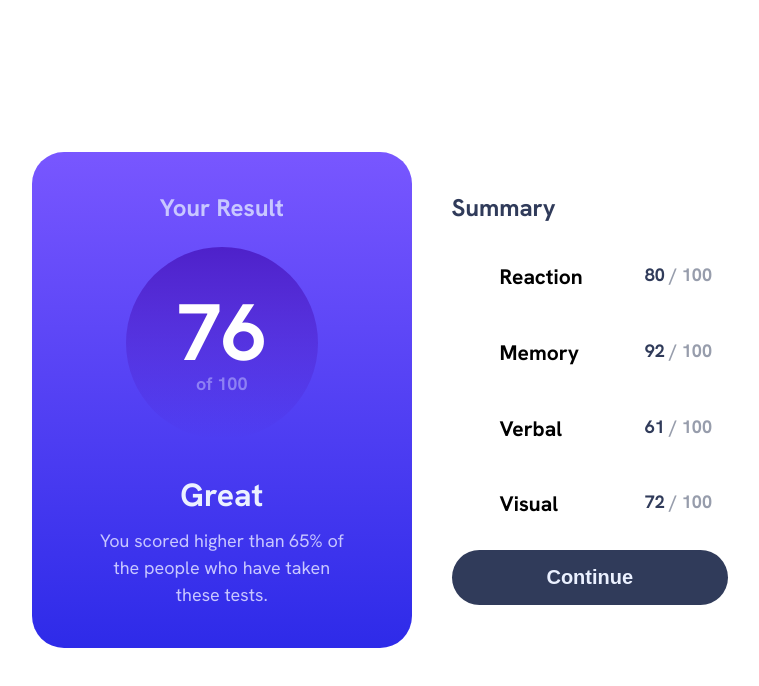
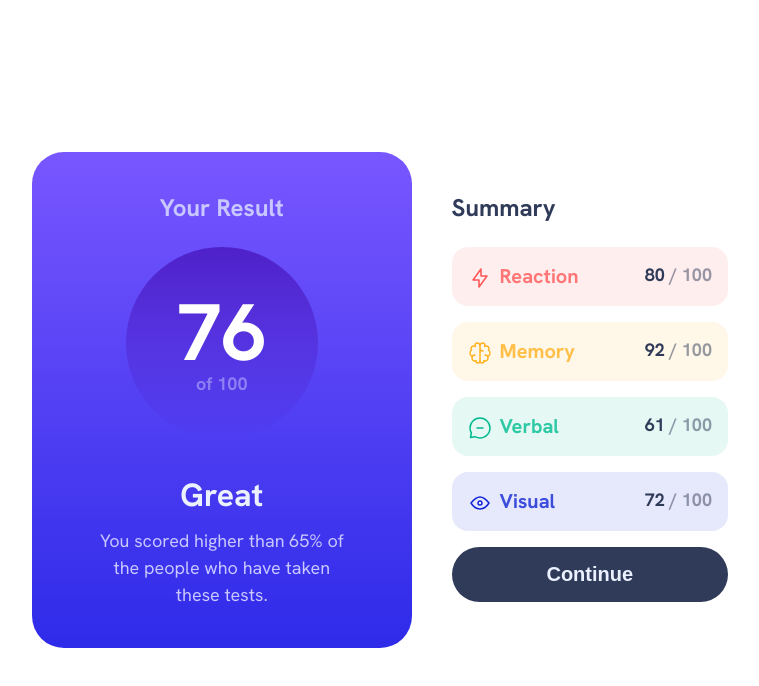
Before and after one commit to poplarbeargi/result-summary-component, a plain HTML site: page index.html in a window 1280 px wide. Shown: the whole page, without its empty margins (240-999 px from the left). Drawn offline with Linux system fonts and the light colour scheme.

Commit message:
Update index.html

```diff
--- a/index.html
+++ b/index.html
@@ -26,23 +26,23 @@
     <div class="summary">
       <h2 class="section-title">Summary</h2>
 
-      <div class="summary-item">
-        <h3 class="summary-item-title">Reaction</h3>
+      <div class="summary-item" data-icon="Reaction">
+        <h3 class="summary-item-title" data-icon="Reaction">Reaction</h3>
         <p class="summary-score"><span>80</span> / 100</p>
       </div>
 
-      <div class="summary-item">
-        <h3 class="summary-item-title">Memory</h3>
+      <div class="summary-item" data-icon="Memory">
+        <h3 class="summary-item-title" data-icon="Memory">Memory</h3>
         <p class="summary-score"><span>92</span> / 100</p>
       </div>
 
-      <div class="summary-item">
-        <h3 class="summary-item-title">Verbal</h3>
+      <div class="summary-item" data-icon="Verbal">
+        <h3 class="summary-item-title" data-icon="Verbal">Verbal</h3>
         <p class="summary-score"><span>61</span> / 100</p>
       </div>
 
-      <div class="summary-item">
-        <h3 class="summary-item-title">Visual</h3>
+      <div class="summary-item" data-icon="Visual">
+        <h3 class="summary-item-title" data-icon="Visual">Visual</h3>
         <p class="summary-score"><span>72</span> / 100</p>
       </div>
 
@@ -55,6 +55,6 @@
       Challenge by <a href="https://www.frontendmentor.io?ref=challenge" target="_blank">Frontend Mentor</a>.
       Coded by <a href="#">Your Name Here</a>.
     </div>
-    !-->
+    -->
 </body>
 </html>
```
